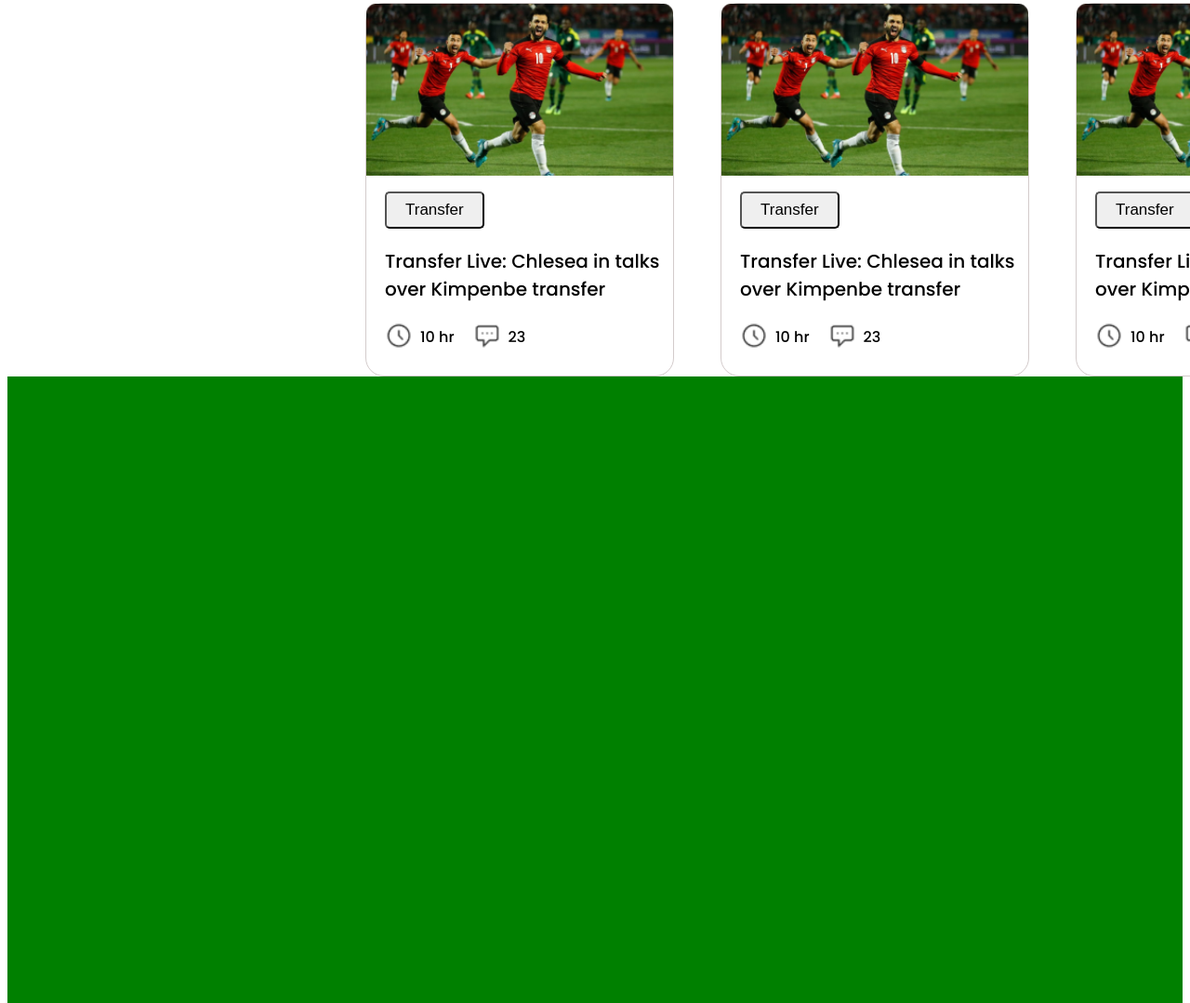
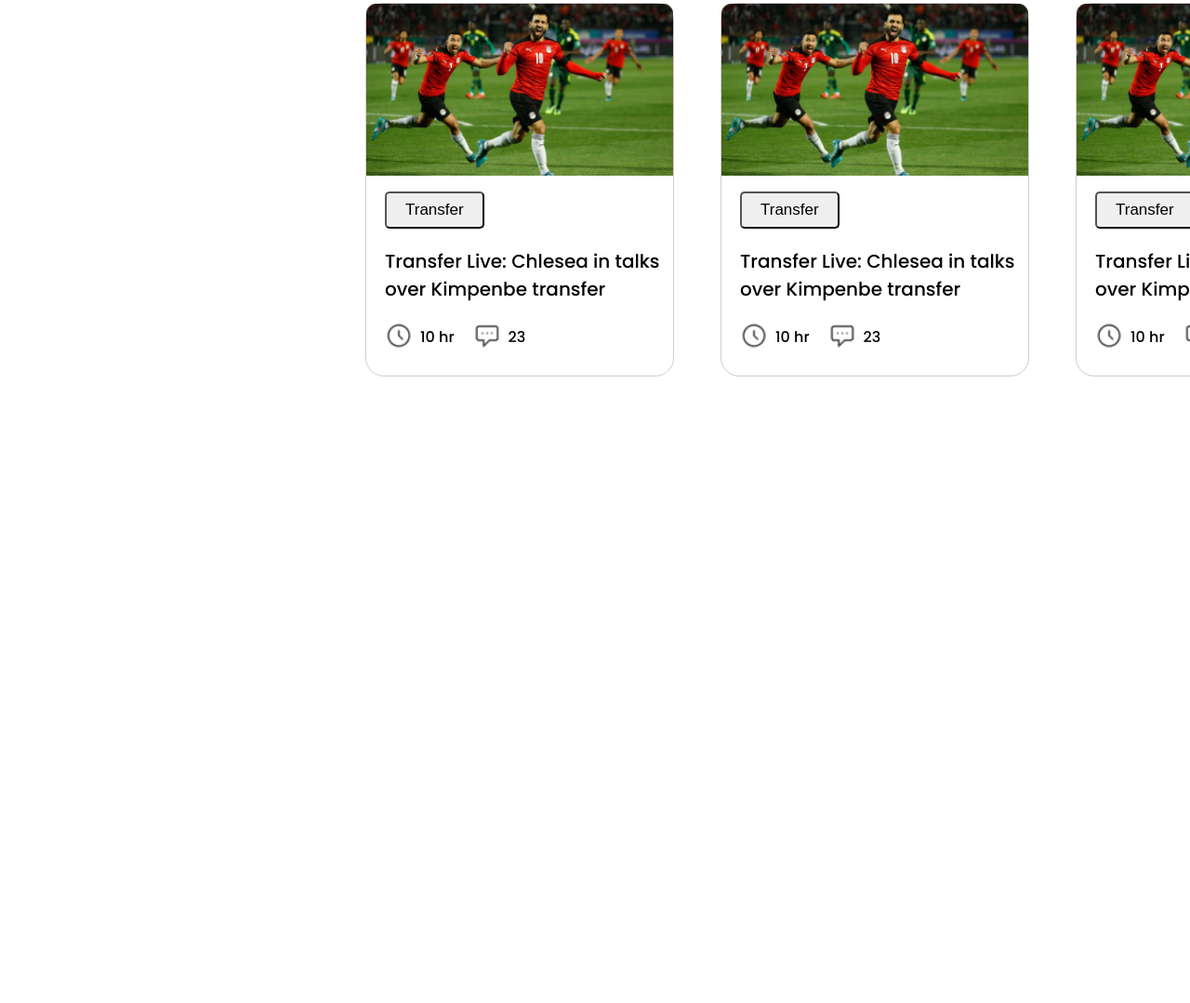
Before and after one commit to mamun2840/World-cup, a plain HTML site: page index.html in a window 1280 px wide. Shown: the part 1961-3040 px from the top of the page at 93% size. After the commit the page ends 2374 px from the top, so only its background shows below. Drawn offline with Linux system fonts and the light colour scheme.

Commit message:
secound-commit

```diff
--- a/index.html
+++ b/index.html
@@ -137,6 +137,5 @@
                 </div>
             </div>
     </section>
-    <section class="container-3"></section>
 </body>
 </html>
--- a/style.css
+++ b/style.css
@@ -183,7 +183,3 @@ article p{
     position:relative;
     top: -8px;
 }
-.container-3{
-    height: 1000px;
-    background-color: green;
-}
```
